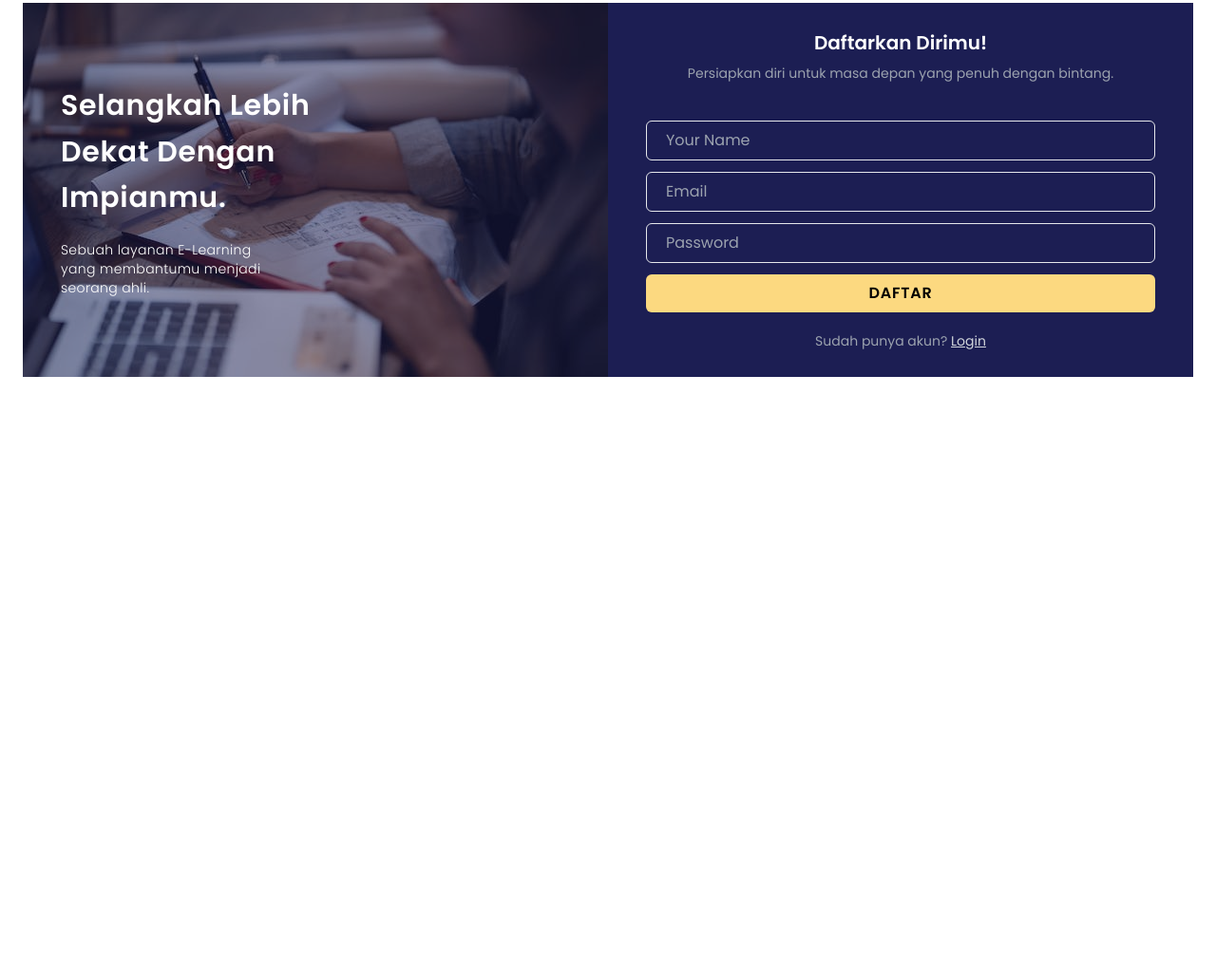
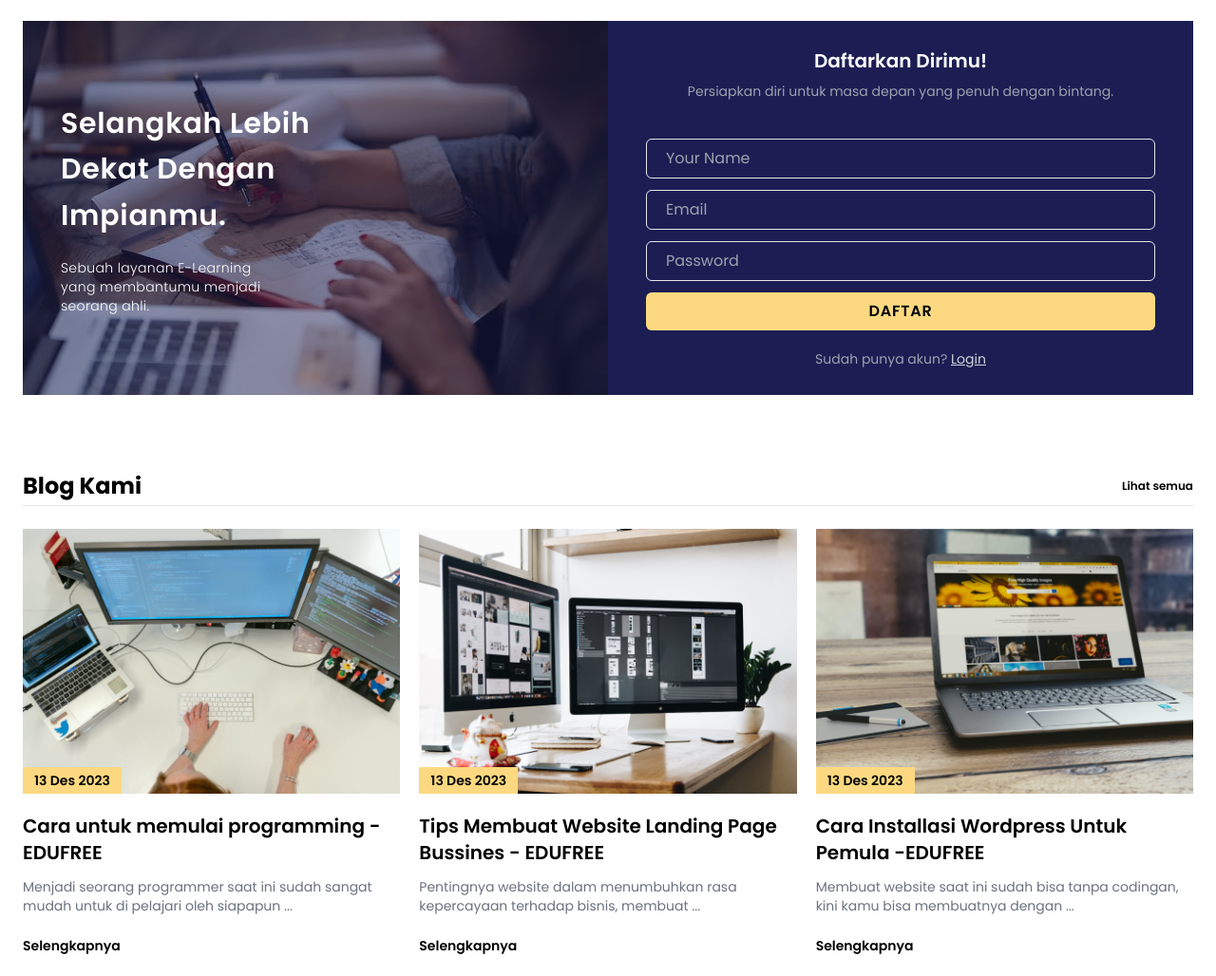
Before and after one commit to HeruAzyy/edufree, a website: page index.html in a window 1280 px wide. Shown: the part 2105-3133 px from the top of the page at 95% size. Before the commit the page ends 2582 px from the top, so only its background shows below. Drawn offline with Linux system fonts and the light colour scheme.

Commit message:
Add: blog section

```diff
--- a/index.html
+++ b/index.html
@@ -137,7 +137,10 @@
 					</div>
 
 					<div class="flex justify-center w-full pt-6 lg:pt-0 lg:w-1/2">
-						<img src="./asstes/img/hero.png" alt="" />
+						<img
+							src="./asstes/img/hero.png"
+							alt="Hero Ilustration"
+							class="w-full" />
 					</div>
 				</div>
 			</div>
@@ -253,7 +256,7 @@
 		</section>
 
 		<!-- COURSE SECTION -->
-		<section id="kursus" class="py-20 px-6">
+		<section id="kursus" class="pt-20 px-6">
 			<div class="container">
 				<div class="flex justify-between items-center">
 					<h3>Rekomendasi Kursus</h3>
@@ -437,6 +440,114 @@
 			</div>
 		</section>
 
+		<!-- BLOG SECTION -->
+		<section id="blog" class="pt-20 px-6">
+			<div class="container">
+				<div class="flex justify-between items-center">
+					<h3>Blog Kami</h3>
+					<a
+						href="#blog"
+						class="text-xs font-semibold active:underline active:text-yellow">
+						Lihat semua
+					</a>
+				</div>
+
+				<hr class="my-1 border-t border-gray-200" />
+
+				<div class="grid grid-cols-1 pt-5 md:grid-cols-3 gap-5">
+					<div>
+						<div class="relative -z-50">
+							<img
+								src="asstes/img/blog-1.png"
+								alt="Blog Kami"
+								class="w-full" />
+
+							<div class="absolute bottom-0 bg-yellow px-3 py-1">
+								<p class="font-semibold text-sm">13 Des 2023</p>
+							</div>
+						</div>
+
+						<div class="py-5">
+							<a href="#blog" class="active:text-yellow">
+								<h4 class="text-xl font-semibold pb-3">
+									Cara untuk memulai programming - EDUFREE
+								</h4>
+							</a>
+							<p class="text-sm text-gray-500 pb-5">
+								Menjadi seorang programmer saat ini sudah sangat mudah
+								untuk di pelajari oleh siapapun ...
+							</p>
+							<a
+								href="#blog"
+								class="font-semibold text-sm active:text-yellow active:underline lg:hover:text-yellow lg:hover:underline">
+								Selengkapnya
+							</a>
+						</div>
+					</div>
+
+					<div>
+						<div class="relative -z-50">
+							<img
+								src="asstes/img/blog-2.png"
+								alt="Blog Kami"
+								class="w-full" />
+
+							<div class="absolute bottom-0 bg-yellow px-3 py-1">
+								<p class="font-semibold text-sm">13 Des 2023</p>
+							</div>
+						</div>
+
+						<div class="py-5">
+							<a href="#blog" class="active:text-yellow">
+								<h4 class="text-xl font-semibold pb-3">
+									Tips Membuat Website Landing Page Bussines - EDUFREE
+								</h4>
+							</a>
+							<p class="text-sm text-gray-500 pb-5">
+								Pentingnya website dalam menumbuhkan rasa kepercayaan
+								terhadap bisnis, membuat ...
+							</p>
+							<a
+								href="#blog"
+								class="font-semibold text-sm active:text-yellow active:underline lg:hover:text-yellow lg:hover:underline">
+								Selengkapnya
+							</a>
+						</div>
+					</div>
+
+					<div>
+						<div class="relative -z-50">
+							<img
+								src="asstes/img/blog-3.png"
+								alt="Blog Kami"
+								class="w-full" />
+
+							<div class="absolute bottom-0 bg-yellow px-3 py-1">
+								<p class="font-semibold text-sm">13 Des 2023</p>
+							</div>
+						</div>
+
+						<div class="py-5">
+							<a href="#blog" class="active:text-yellow">
+								<h4 class="text-xl font-semibold pb-3">
+									Cara Installasi Wordpress Untuk Pemula -EDUFREE
+								</h4>
+							</a>
+							<p class="text-sm text-gray-500 pb-5">
+								Membuat website saat ini sudah bisa tanpa codingan, kini
+								kamu bisa membuatnya dengan ...
+							</p>
+							<a
+								href="#blog"
+								class="font-semibold text-sm active:text-yellow active:underline lg:hover:text-yellow lg:hover:underline">
+								Selengkapnya
+							</a>
+						</div>
+					</div>
+				</div>
+			</div>
+		</section>
+
 		<script src="./asstes/JS/script.js"></script>
 	</body>
 </html>
```
Also changed, not shown: asstes/CSS/output.css.
